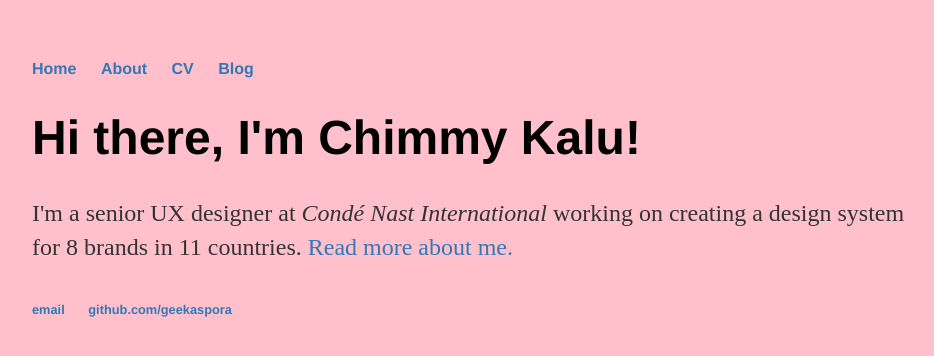
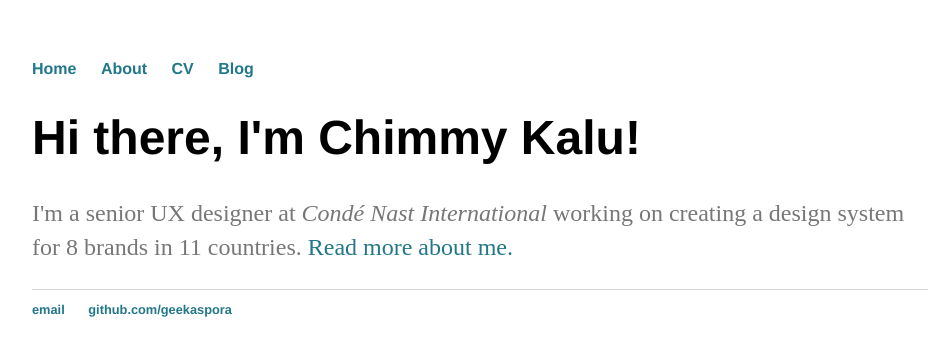
Before and after one commit to geekaspora/geekaspora.github.io, a Jekyll site: the page built from index.html, in a window 1280 px wide. Shown: the top 356 px of the page, without its empty margins (160-1094 px from the left). Built offline with Jekyll 4.4.1, drawn with Linux system fonts in a browser that asks for light colours.

Commit message:
Update main.css

```diff
--- a/css/main.css
+++ b/css/main.css
@@ -1,7 +1,6 @@
 body {
     margin: 60px auto;
     width: 70%;
-    background-color: pink;
 }
 nav ul, footer ul {
     font-family:'Helvetica', 'Arial', 'Sans-Serif';
@@ -15,7 +14,7 @@
 }
 a {
     text-decoration: none;
-    color: #3278B8;
+    color: #278;
 }
 a:hover {
     text-decoration: underline;
@@ -27,7 +26,7 @@
 p {
     font-size: 1.5em;
     line-height: 1.4em;
-    color: #333;
+    color: #777;
 }
 footer {
     border-top: 1px solid #d5d5d5;
```
